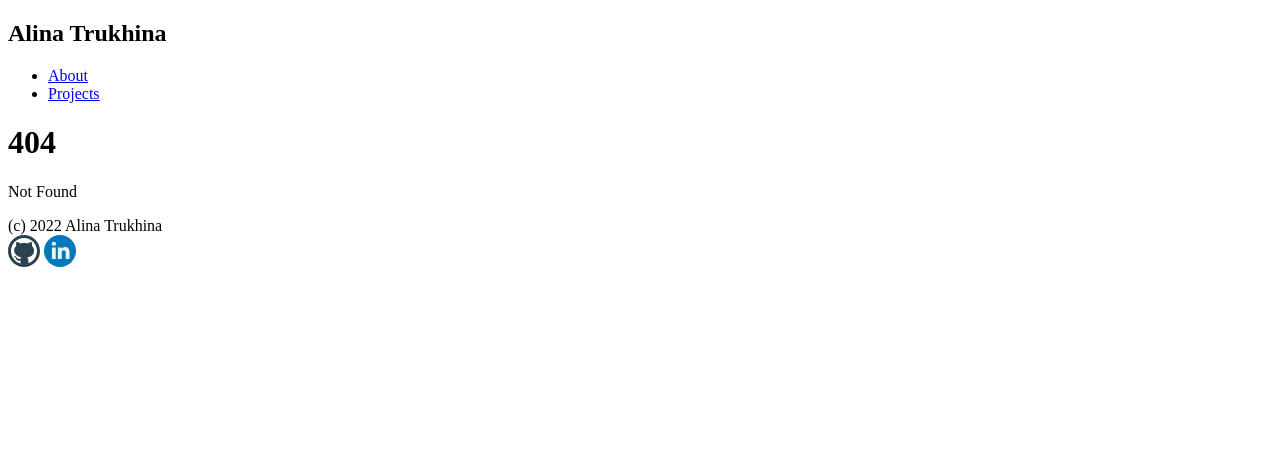
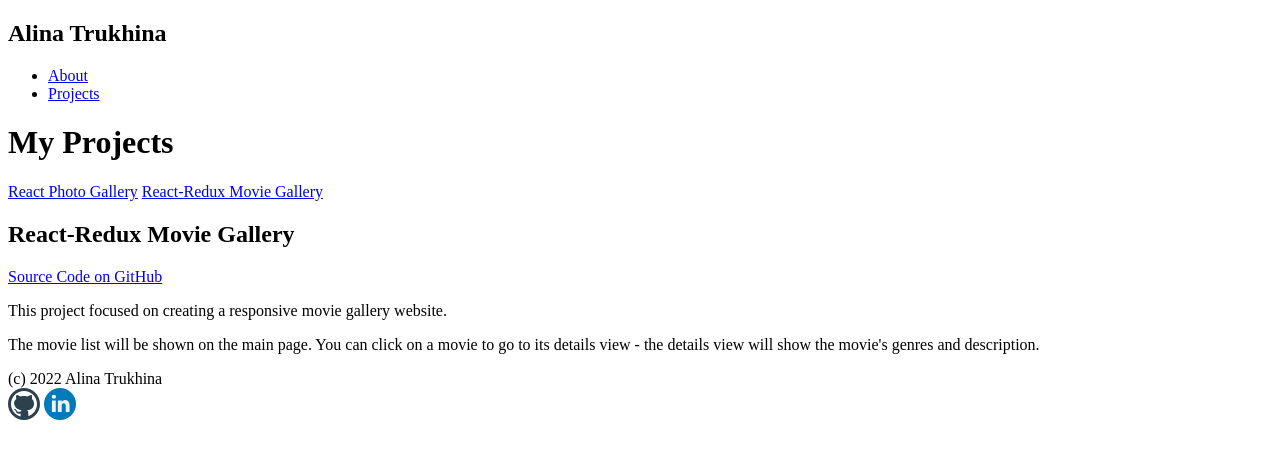
Before and after one commit to AlinaTrukhina/portfolio, a SvelteKit app: page /projects/react-redux-movie-gallery in a window 1280 px wide. Before the commit this address had no page. Shown: the top 458 px of the page. Built offline with nearby package versions, Linux system fonts and the light colour scheme.

Commit message:
add redux movie gallery page

```diff
--- a/src/routes/projects/+page.svelte
+++ b/src/routes/projects/+page.svelte
@@ -1,5 +1,5 @@
 <script>
-	import ProjectItem from "../react-photo-gallery/+page.svelte";
+	import ProjectItem from "./react-photo-gallery/+page.svelte";
 	import ProjectNav from "./ProjectNav.svelte";
 
 </script>
--- a/src/routes/projects/ProjectNav.svelte
+++ b/src/routes/projects/ProjectNav.svelte
@@ -1,13 +1,13 @@
 <!-- // scripts -->
 <script>
-	import Gallery from "../react-photo-gallery/+page.svelte";
+	import Gallery from "./react-photo-gallery/+page.svelte";
 
 </script>
 
 <aside class="sidebar">
   <nav>
-    <a href="/react-photo-gallery">React Photo Gallery</a>
-    <a class="block" href="https://github.com/AlinaTrukhina/weekend-challenge-movie-sagas">
+    <a class="block" href="/projects/react-photo-gallery">React Photo Gallery</a>
+    <a class="block" href="/projects/react-redux-movie-gallery">
         React-Redux Movie Gallery
     </a>
   </nav>
--- a/src/routes/react-photo-gallery/+page.svelte
+++ b/src/routes/projects/react-photo-gallery/+page.svelte
@@ -33,6 +33,11 @@
 
 <section class="projectReactGallery">
     <h1>React Photo Gallery</h1>
+
+    <a href="https://github.com/AlinaTrukhina/weekend-react-gallery">
+        Source Code on GitHub
+    </a>
+
     <p>This app shows photos in a beautiful gallery format,
         where you can click on an image to display it description.
         Clicking the description displays the image.
@@ -46,9 +51,6 @@
         the url and description and clicking submit photo.
     </p>
 
-    <a href="https://github.com/AlinaTrukhina/weekend-react-gallery">
-        Source Code on GitHub
-    </a>
     <div class="screen-capture">
         <h2>Demo</h2>
         <p>Click on video to play</p>
--- /dev/null
+++ b/src/routes/projects/react-redux-movie-gallery/+page.svelte
@@ -0,0 +1,18 @@
+
+<section class="projectReactGallery">
+    <h1>React-Redux Movie Gallery</h1>
+
+    <a href="https://github.com/AlinaTrukhina/weekend-challenge-movie-sagas">
+        Source Code on GitHub
+    </a>
+
+    <p>
+        This project focused on creating a responsive movie gallery website.
+    </p>
+
+    <p>
+    The movie list will be shown on the main page.
+    You can click on a movie to go to its details view - the details view will show the movie's genres and description.
+    </p>
+
+</section>
```
